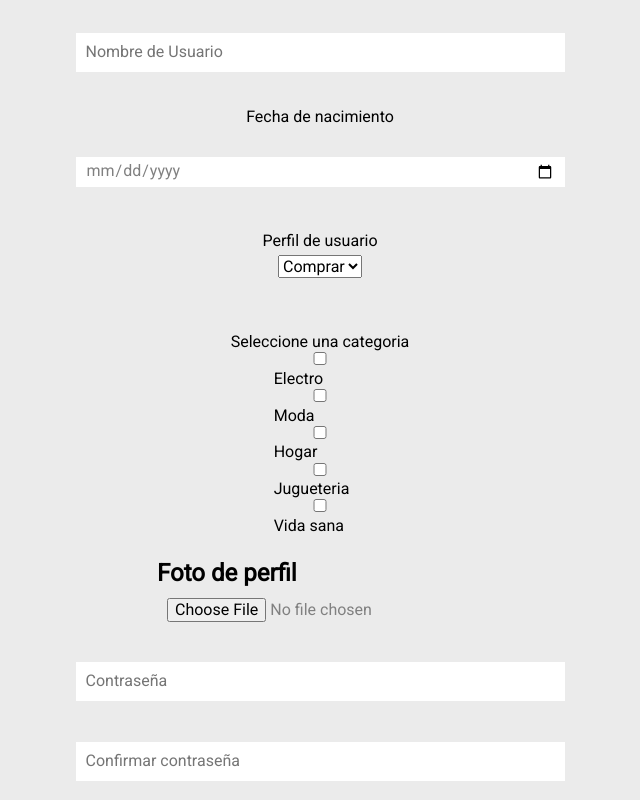
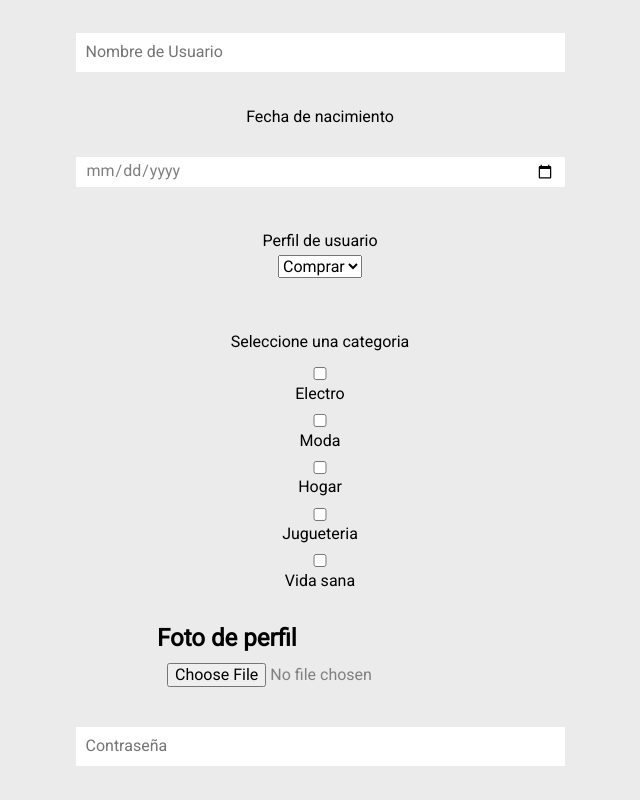
Before and after one commit to ingenieroRik/MercadoLiebre, a website: page views/register.html in a window 1280 px wide. Shown: the part 556-1356 px from the top of the page, without its empty margins (320-960 px from the left). Drawn offline with Linux system fonts and the light colour scheme; files that its build step writes are made by us from their sources.

Commit message:
mejora en register

```diff
--- a/public/css/register.css
+++ b/public/css/register.css
@@ -1,27 +1,5 @@
-
-/*
-*{
-    margin:0;
-    padding:0;
-    box-sizing: border-box;
-    text-decoration: none;
-    list-style-type: none;
-}
 
 
-:root {
-  --amarillo: #eac926;
-  --azul: #03264c;
-  --celeste: #1259c3;
-  --grisOscuro: #666;
-  --grisClaro: #ebebeb;
-  --verde: #39b54a;
-}
-
-body {
-  font-family: "Roboto", sans-serif;
-}
-*/
 .registro {
     background-color: #ebebeb;
     display: flex;
@@ -57,6 +35,15 @@ label, .foto {
     margin: 5px 0 30px;
 
 }
+.categoria {
+    margin-bottom: 15px;
+}
+.checkboxes {
+    text-align: center;
+}
+.check {
+    margin-bottom: 10px;
+}
 .reg-reset {
     display: flex;
     flex-direction: row;
--- a/views/register.html
+++ b/views/register.html
@@ -80,26 +80,26 @@
 
 
 
-            <label>Seleccione una categoria</label>
+            <label class="categoria">Seleccione una categoria</label>
 
             <div class="checkboxes">
-                <div>
+                <div class="check">
                     <input type="checkbox" name="intereses" value="electro" id="electro">
                     <label for="electro">Electro</label>
                 </div>
-                <div>
+                <div class="check">
                     <input type="checkbox" name="intereses" value="moda" id="moda">
                     <label for="moda">Moda</label>
                 </div>
-                <div>
+                <div class="check">
                     <input type="checkbox" name="intereses" value="hogar" id="hogar">
                     <label for="hogar">Hogar</label>
                 </div>
-                <div>
+                <div class="check">
                     <input type="checkbox" name="intereses" value="jugueteria" id="jugueteria">
                     <label for="jugueteria">Jugueteria</label>
                 </div>
-                <div>
+                <div class="check">
                     <input type="checkbox" name="intereses" value="vida-sana" id="vida-sana">
                     <label for="vida-sana">Vida sana</label>
                 </div>
```
